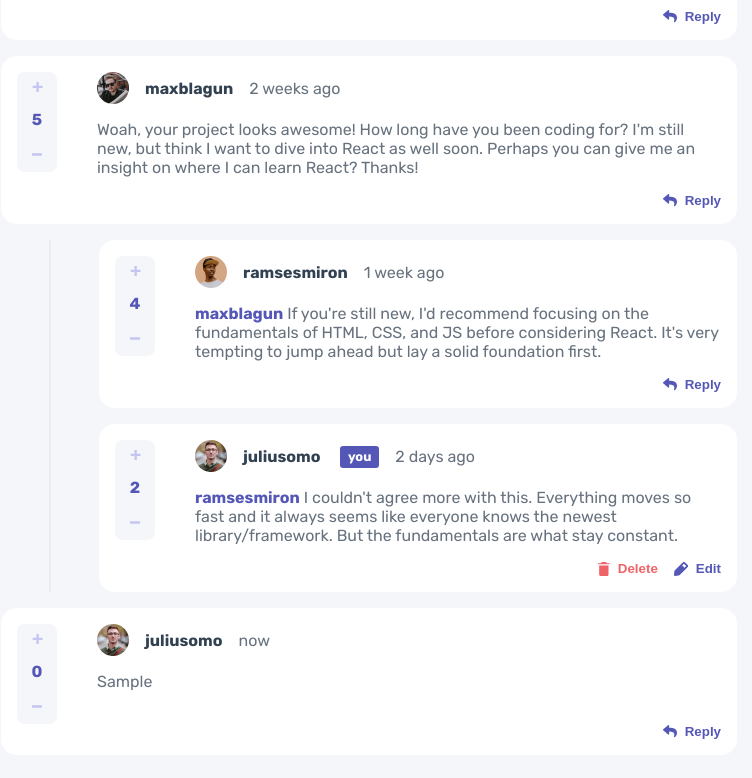
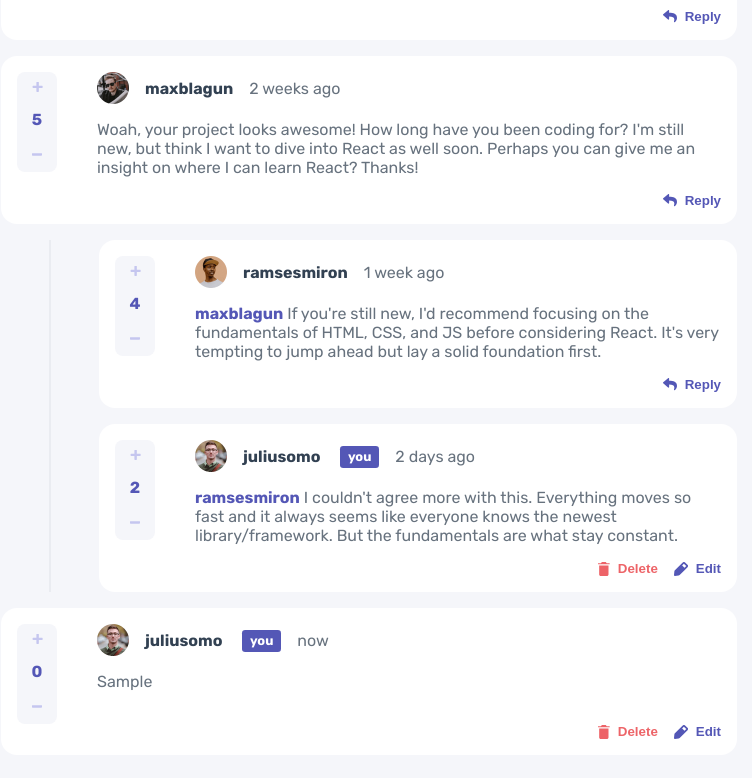
Before and after one commit to kofinartey/interactive-comments-section, a React (Create React App) app: page / in a window 1280 px wide. Both pictures are taken after typing "Sample" into the empty fields and a click on the button "SEND". Shown: the part 192-970 px from the top of the page, without its empty margins (271-1023 px from the left). Built offline with nearby package versions, Linux system fonts and the light colour scheme.

Commit message:
integrated delete feature

```diff
--- a/src/ICSapp.tsx
+++ b/src/ICSapp.tsx
@@ -1,6 +1,7 @@
 import React, { useContext } from "react";
 import { CommentsProvider } from "./contexts/CommentsContext";
 import { UserProvider } from "./contexts/UserContext";
+import ModalProvider from "./contexts/ModalContext";
 import CommentsList from "./components/commentsList/CommentsList";
 
 const styles = {
@@ -13,9 +14,11 @@ function ICSapp() {
   return (
     <UserProvider>
       <CommentsProvider>
-        <div style={styles}>
-          <CommentsList />
-        </div>
+        <ModalProvider>
+          <div style={styles}>
+            <CommentsList />
+          </div>
+        </ModalProvider>
       </CommentsProvider>
     </UserProvider>
   );
--- a/src/components/comment/Comment.tsx
+++ b/src/components/comment/Comment.tsx
@@ -10,6 +10,7 @@ import Reply from "../reply/Reply";
 import TextArea from "../textarea/TextArea";
 import { UserContext } from "../../contexts/UserContext";
 import { CommentsContext } from "../../contexts/CommentsContext";
+import { ModalContext } from "../../contexts/ModalContext";
 import { CommentType } from "../../contexts/CommentsContext";
 import CommentStyles from "./CommentStyles";
 import Button from "../button/Button";
@@ -23,12 +24,12 @@ function Comment({ comment }: CommentProps) {
   const user = useContext(UserContext);
   const fromContext = useContext(CommentsContext);
   const dispatch = fromContext?.dispatch;
-
-  const [deleteModal, setDeleteModal] = useState(true);
   const [replying, setReplying] = useState(false);
   const [replyText, setReplyText] = useState(`@${comment.user.username},`);
   const [replyError, setReplyError] = useState(false);
   const replyTextAreaRef = useRef<HTMLTextAreaElement>(null);
+
+  const { dispatch: modalDispatch } = useContext(ModalContext);
 
   const handleChange = (event: React.ChangeEvent<HTMLTextAreaElement>) => {
     setReplyText(event.target.value);
@@ -62,12 +63,36 @@ function Comment({ comment }: CommentProps) {
         },
       });
       //reset
-      // setReplyText("");
       setReplyText(`@${comment.user.username},`);
-
       setReplying(false);
     }
   };
+
+  const handleDelete = () => {
+    modalDispatch({
+      type: "SHOW_DELETE_MODAL",
+      payload: { commentId: comment.id.toString() },
+    });
+  };
+
+  //conditional components
+  const userTag = user.username === comment.user.username && (
+    <span className={classes.userTag}>you</span>
+  );
+  const deleteButton = user.username === comment.user.username && (
+    <div className={classes.delete}>
+      <Action action="delete" onClick={handleDelete} />
+    </div>
+  );
+  const replyButton = (
+    <div className={classes.replyAndDelete}>
+      {user.username === comment.user.username ? (
+        <Action action="edit" />
+      ) : (
+        <Action action="reply" onClick={handleToggleReply} />
+      )}
+    </div>
+  );
 
   return (
     <div>
@@ -78,7 +103,9 @@ function Comment({ comment }: CommentProps) {
               src={process.env.PUBLIC_URL + `${comment.user.image.png}`}
               alt=""
             />
-            <p className={classes.username}>{comment.user.username}</p>
+            <p className={classes.username}>
+              {comment.user.username} {userTag}
+            </p>
             <p className={classes.createdAt}>{comment.createdAt}</p>
           </div>
           <p className={classes.text}>{comment.content}</p>
@@ -87,7 +114,8 @@ function Comment({ comment }: CommentProps) {
             <Upvote upvote={comment.score} commentId={comment.id.toString()} />
           </div>
           <div className={classes.replyAndDelete}>
-            <Action action="reply" onClick={handleToggleReply} />
+            {deleteButton}
+            {replyButton}
           </div>
         </div>
       </Card>
--- a/src/components/comment/CommentStyles.tsx
+++ b/src/components/comment/CommentStyles.tsx
@@ -5,11 +5,7 @@ export default makeStyles({
     display: "grid",
     gridTemplateColumns: "1fr 1fr",
   },
-  modal: {
-    position: "fixed",
-    left: 0,
-    width: "100%",
-  },
+
   comment__top: {
     display: "flex",
     gridRow: "1/2",
--- a/src/components/commentsList/CommentsList.tsx
+++ b/src/components/commentsList/CommentsList.tsx
@@ -4,6 +4,7 @@ import { v4 as uuidv4 } from "uuid";
 //my imports
 import { CommentsContext } from "../../contexts/CommentsContext";
 import { UserContext } from "../../contexts/UserContext";
+import { ModalContext } from "../../contexts/ModalContext";
 import DeleteModal from "../delete-modal/DeleteModal";
 import Comment from "../comment/Comment";
 import TextArea from "../textarea/TextArea";
@@ -20,6 +21,8 @@ function CommentsList() {
   const dispatch = dataFromContext.dispatch;
   const [commentText, setCommentText] = useState("");
   const [commentError, setCommentError] = useState(false);
+
+  const { modalDisplay, dispatch: modalDispatch } = useContext(ModalContext);
 
   const handleChange = (event: React.ChangeEvent<HTMLTextAreaElement>) => {
     setCommentText(event.target.value);
@@ -46,9 +49,14 @@ function CommentsList() {
   const classes = CommentsListStyles();
   return (
     <div className={classes.CommentsList}>
-      {/* <div className={classes.modal}>
-        <DeleteModal />
-      </div> */}
+      {/* delete modal */}
+      {modalDisplay.visible && (
+        <div className={classes.modal}>
+          <DeleteModal />
+        </div>
+      )}
+
+      {/* wrapper for comments */}
       <div className={classes.wrapper}>
         {comments?.map((comment) => (
           <div key={comment.id}>
--- a/src/components/delete-modal/DeleteModal.tsx
+++ b/src/components/delete-modal/DeleteModal.tsx
@@ -1,7 +1,9 @@
-import React from "react";
+import React, { useContext } from "react";
 import { makeStyles } from "@mui/styles";
 
 //my imports
+import { CommentsContext } from "../../contexts/CommentsContext";
+import { ModalContext } from "../../contexts/ModalContext";
 import Card from "../card/Card";
 import Button from "../button/Button";
 
@@ -36,6 +38,21 @@ function DeleteModal() {
       },
     },
   })();
+  const { dispatch } = useContext(CommentsContext);
+  const { modalDisplay, dispatch: modalDispatch } = useContext(ModalContext);
+  const handleCancel = () => {
+    modalDispatch({ type: "HIDE_DELETE_MODAL" });
+  };
+  const handleDelete = () => {
+    dispatch({
+      type: "DELETE",
+      payload: {
+        commentId: modalDisplay.commentId,
+        replyId: modalDisplay.replyId,
+      },
+    });
+    modalDispatch({ type: "HIDE_DELETE_MODAL" });
+  };
   return (
     <div className={classes.modal}>
       <div className={classes.wrapper}>
@@ -46,8 +63,10 @@ function DeleteModal() {
             comment and can't be undone.
           </p>
           <div className={classes.buttonContainer}>
-            <Button>No, Cancel</Button>
-            <Button color="danger">Yes, Delete</Button>
+            <Button onClick={handleCancel}>No, Cancel</Button>
+            <Button color="danger" onClick={handleDelete}>
+              Yes, Delete
+            </Button>
           </div>
         </Card>
       </div>
--- a/src/components/reply/Reply.tsx
+++ b/src/components/reply/Reply.tsx
@@ -4,7 +4,7 @@ import { v4 as uuidv4 } from "uuid";
 //my imports
 import { UserContext } from "../../contexts/UserContext";
 import { CommentsContext } from "../../contexts/CommentsContext";
-import DeleteModal from "../delete-modal/DeleteModal";
+import { ModalContext } from "../../contexts/ModalContext";
 import TextArea from "../textarea/TextArea";
 import Card from "../card/Card";
 import Upvote from "../upvote/Upvote";
@@ -26,6 +26,7 @@ function Reply({ reply, commentId }: ReplyProps) {
   const [replying, setReplying] = useState(false);
   const [replyText, setReplyText] = useState(`@${reply.user.username},`);
   const [replyError, setReplyError] = useState(false);
+  const { dispatch: modalDispatch } = useContext(ModalContext);
 
   // event handlers
   const handleToggleReply = () => {
@@ -69,11 +70,9 @@ function Reply({ reply, commentId }: ReplyProps) {
     }
   };
 
-  const toggleDeleteModal = () => {};
-
-  const deleteReply = () => {
-    dispatch({
-      type: "DELETE",
+  const handleDelete = () => {
+    modalDispatch({
+      type: "SHOW_DELETE_MODAL",
       payload: {
         commentId,
         replyId: reply.id.toString(),
@@ -88,7 +87,7 @@ function Reply({ reply, commentId }: ReplyProps) {
   );
   const deleteButton = user.username === reply.user.username && (
     <div className={classes.delete}>
-      <Action action="delete" onClick={toggleDeleteModal} />
+      <Action action="delete" onClick={handleDelete} />
     </div>
   );
   const replyButton = (
--- /dev/null
+++ b/src/contexts/ModalContext.tsx
@@ -0,0 +1,72 @@
+import React, { createContext, useReducer } from "react";
+
+interface ModalProviderProps {
+  children: React.ReactNode;
+}
+
+type ModalContextType = {
+  modalDisplay: {
+    visible: boolean;
+    commentId: string;
+    replyId?: string;
+  };
+  dispatch: React.Dispatch<actionType>;
+};
+
+interface InitialStateInterface {
+  visible: boolean;
+  commentId: string;
+  replyId?: string;
+}
+
+const initialState = {
+  visible: false,
+  commentId: "",
+  replyId: "",
+};
+
+interface Show {
+  type: "SHOW_DELETE_MODAL";
+  payload: {
+    commentId: string;
+    replyId?: string;
+  };
+}
+
+interface Hide {
+  type: "HIDE_DELETE_MODAL";
+}
+
+type actionType = Show | Hide;
+
+const reducer: React.Reducer<InitialStateInterface, actionType> = (
+  state: InitialStateInterface,
+  action: actionType
+) => {
+  switch (action.type) {
+    case "SHOW_DELETE_MODAL":
+      console.log("callsed");
+      return {
+        visible: true,
+        commentId: action.payload.commentId,
+        replyId: action.payload.replyId,
+      };
+    case "HIDE_DELETE_MODAL":
+      return initialState;
+  }
+};
+
+export const ModalContext = createContext<ModalContextType>(null!);
+
+const ModalProvider = ({ children }: ModalProviderProps) => {
+  const [modalDisplay, dispatch] = useReducer<
+    React.Reducer<InitialStateInterface, actionType>
+  >(reducer, initialState);
+  return (
+    <ModalContext.Provider value={{ modalDisplay, dispatch }}>
+      {children}
+    </ModalContext.Provider>
+  );
+};
+
+export default ModalProvider;
```
